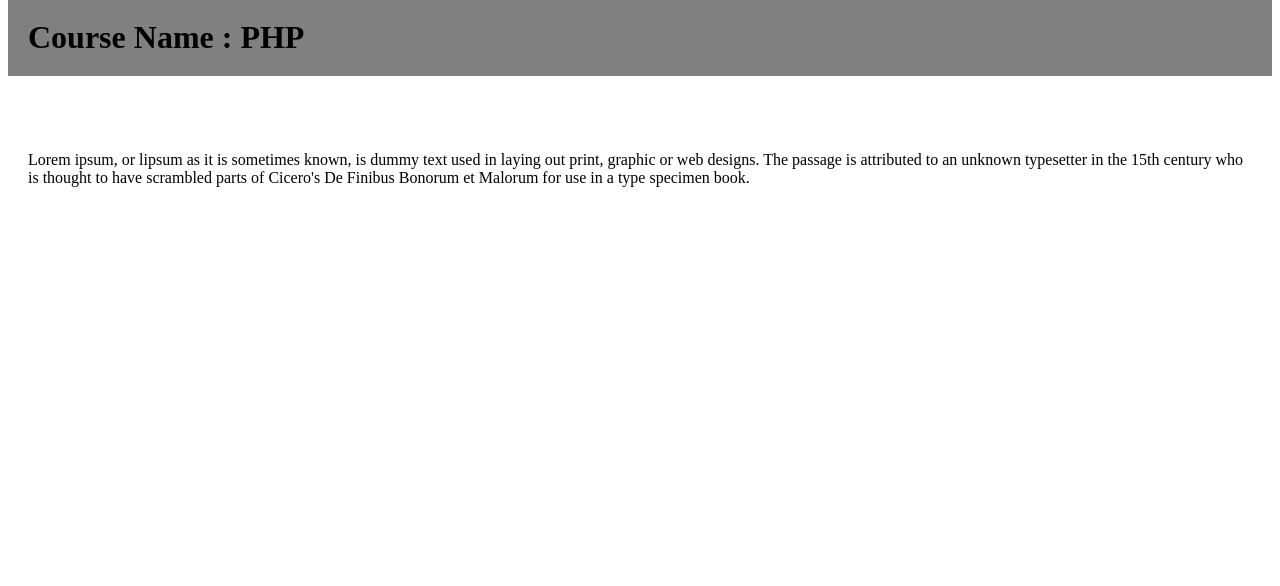
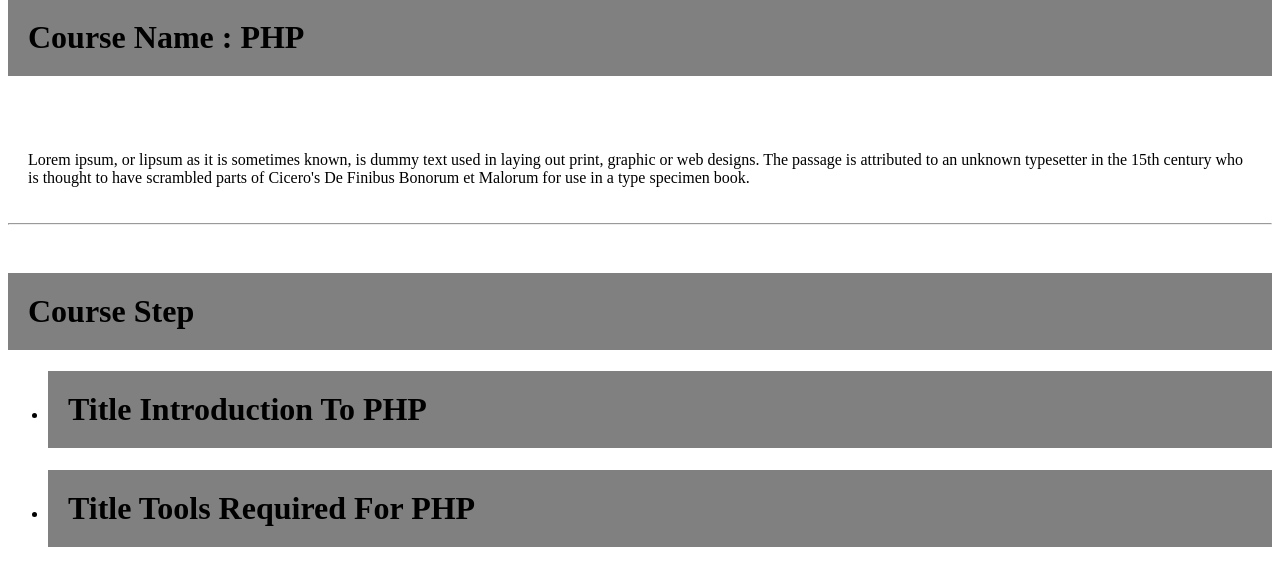
Before and after one commit to MohosinMiah/Learning-Website-using-Django, a Django app: page /courses/1 in a window 1280 px wide. Shown: the part 121-707 px from the top of the page. Run offline with Django 3.2, Linux system fonts and the light colour scheme; data comes from the database, SQL or seed files in the repository.

Commit message:
Course Step Display

```diff
--- a/courses/templates/courses/detail.html
+++ b/courses/templates/courses/detail.html
@@ -15,6 +15,14 @@
         <p style="color: black">
             {{ course.description }}
         </p>
+        <hr><br>
+        <h1>Course Step </h1>
+        {% for step in course.steps_set.all %}
+          <ul>
+              <li>  <h1>Title {{ step.title }}</h1></li>
+          </ul>
+
+        {% endfor %}
     </div>
 </div>
 {% endblock %}
--- a/courses/urls.py
+++ b/courses/urls.py
@@ -8,5 +8,5 @@ urlpatterns = [
 
     path('home',views.home),
 
-    path('<int:course_id>', views.detail, name='detail'),
+    path('<int:course_id>', views.detail),
 ]
```
